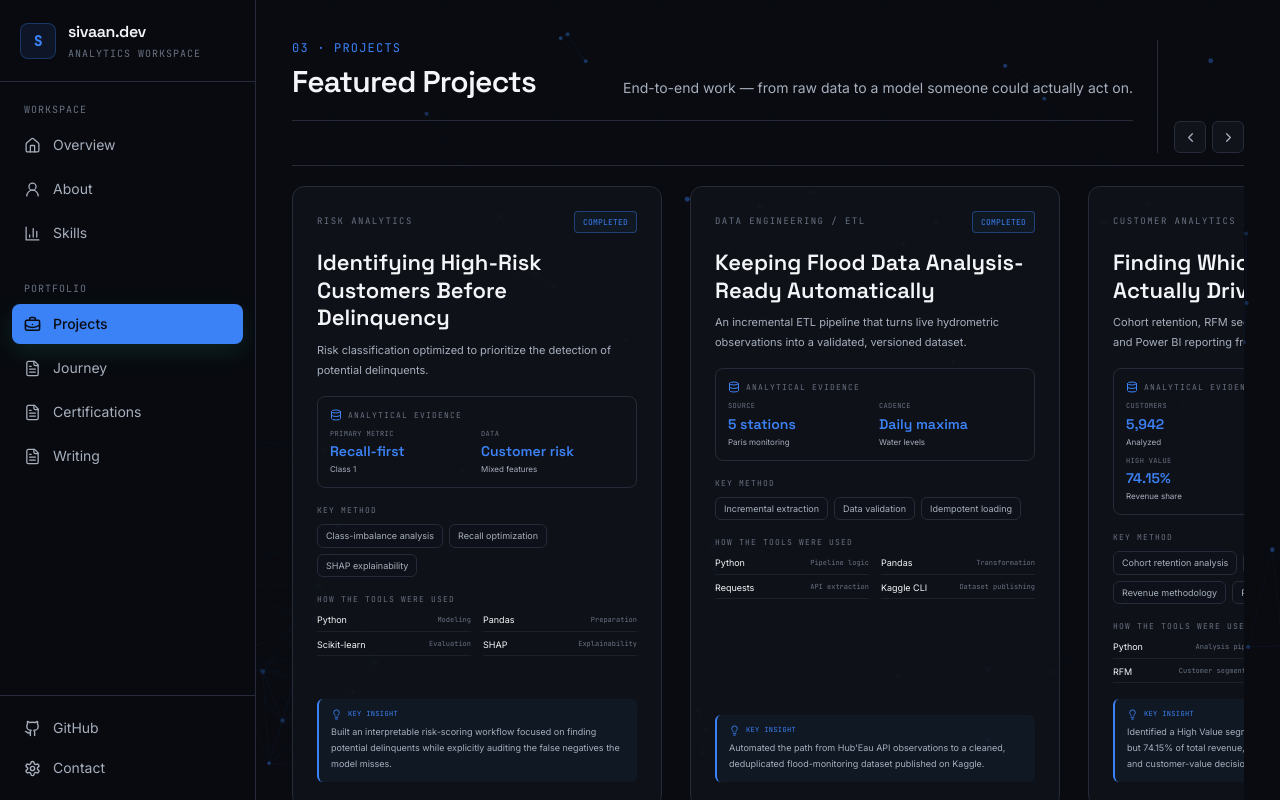
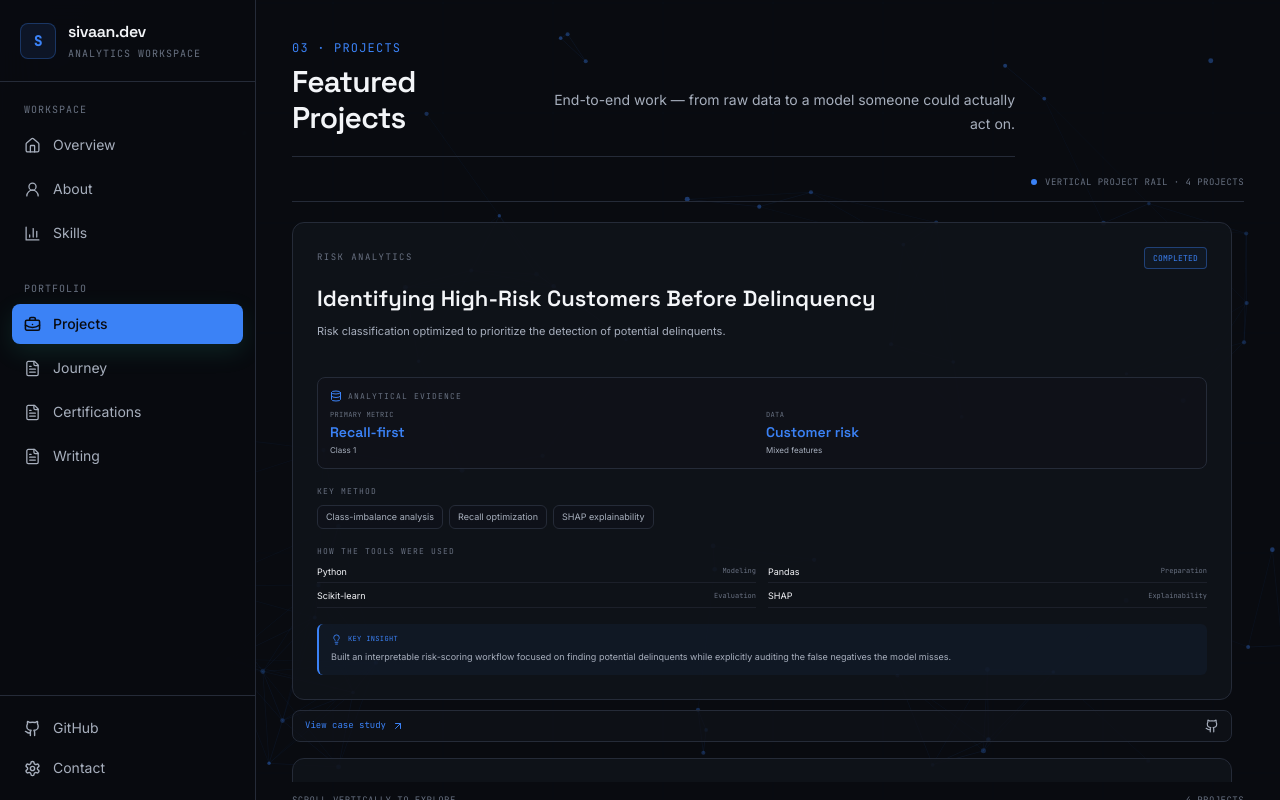
Before and after one commit to Sivaan66/sivaan-portfolio, a React (Vite) app: page / in a window 1280 px wide. Both pictures are taken after a click on the button "Explore Work". Shown: the top 800 px of the page. Built offline with nearby package versions, Linux system fonts and the light colour scheme.

Commit message:
Change projects to vertical scrolling rail

```diff
--- a/src/components/sections/Projects.jsx
+++ b/src/components/sections/Projects.jsx
@@ -1,5 +1,4 @@
 import { useState } from "react";
-import { ChevronLeft, ChevronRight } from "lucide-react";
 import SectionHeading from "../ui/SectionHeading";
 import ProjectCard from "./ProjectCard";
 import ProjectModal from "./ProjectModal";
@@ -7,14 +6,11 @@ import projects from "../../data/projects";
 
 export default function Projects() {
   const [activeProject, setActiveProject] = useState(null);
-  const scrollRail = (direction) => {
-    document.getElementById("projects-rail")?.scrollBy({ left: direction * 420, behavior: "smooth" });
-  };
 
   return (
     <section id="projects" className="max-w-[1500px] mx-auto px-1 py-1 lg:py-2">
       <div className="flex items-end justify-between gap-4 border-b border-surface-border pb-3 mb-5">
-        <div className="flex-1 min-w-0 border-r border-surface-border pr-6">
+        <div className="flex-1 min-w-0">
           <SectionHeading
             index="03"
             label="PROJECTS"
@@ -22,22 +18,23 @@ export default function Projects() {
             description="End-to-end work — from raw data to a model someone could actually act on."
           />
         </div>
-        <div className="hidden sm:flex items-center gap-1.5 shrink-0">
-          <button type="button" onClick={() => scrollRail(-1)} className="h-8 w-8 rounded-md border border-surface-border bg-surface-panel text-ink-muted hover:text-ink hover:border-signal/30 transition-colors flex items-center justify-center" aria-label="Previous projects"><ChevronLeft size={15} /></button>
-          <button type="button" onClick={() => scrollRail(1)} className="h-8 w-8 rounded-md border border-surface-border bg-surface-panel text-ink-muted hover:text-ink hover:border-signal/30 transition-colors flex items-center justify-center" aria-label="Next projects"><ChevronRight size={15} /></button>
-        </div>
+        <span className="hidden sm:inline-flex items-center gap-2 shrink-0 font-mono text-[9px] uppercase tracking-wider text-ink-faint">
+          <span className="h-1.5 w-1.5 rounded-full bg-signal" />
+          Vertical project rail · {projects.length} projects
+        </span>
       </div>
 
-      <div id="projects-rail" className="flex gap-7 overflow-x-auto snap-x snap-mandatory pb-4 pr-6 [scrollbar-width:thin]">
+      <div
+        id="projects-rail"
+        className="max-h-[calc(100vh-15rem)] overflow-y-auto overscroll-contain pr-2 sm:pr-3 space-y-4 [scrollbar-width:thin]"
+      >
         {projects.map((project) => (
-          <div key={project.id} className="w-[min(82vw,360px)] sm:w-[350px] lg:w-[370px] shrink-0 snap-start">
-            <ProjectCard project={project} onOpen={setActiveProject} />
-          </div>
+          <ProjectCard key={project.id} project={project} onOpen={setActiveProject} />
         ))}
       </div>
 
-      <div className="flex items-center justify-between mt-1 text-[9px] font-mono text-ink-faint uppercase tracking-wider">
-        <span>Scroll horizontally to explore</span>
+      <div className="flex items-center justify-between mt-3 text-[9px] font-mono text-ink-faint uppercase tracking-wider">
+        <span>Scroll vertically to explore</span>
         <span>{projects.length} projects</span>
       </div>
 
```
